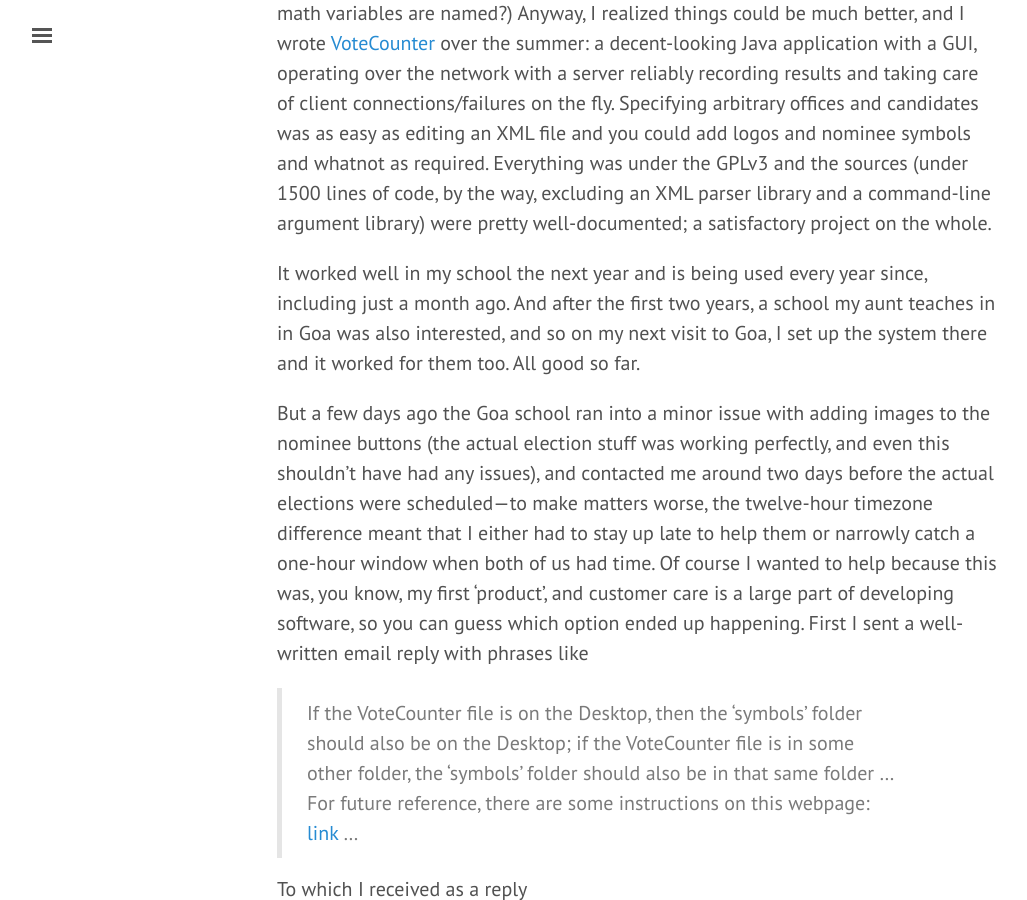
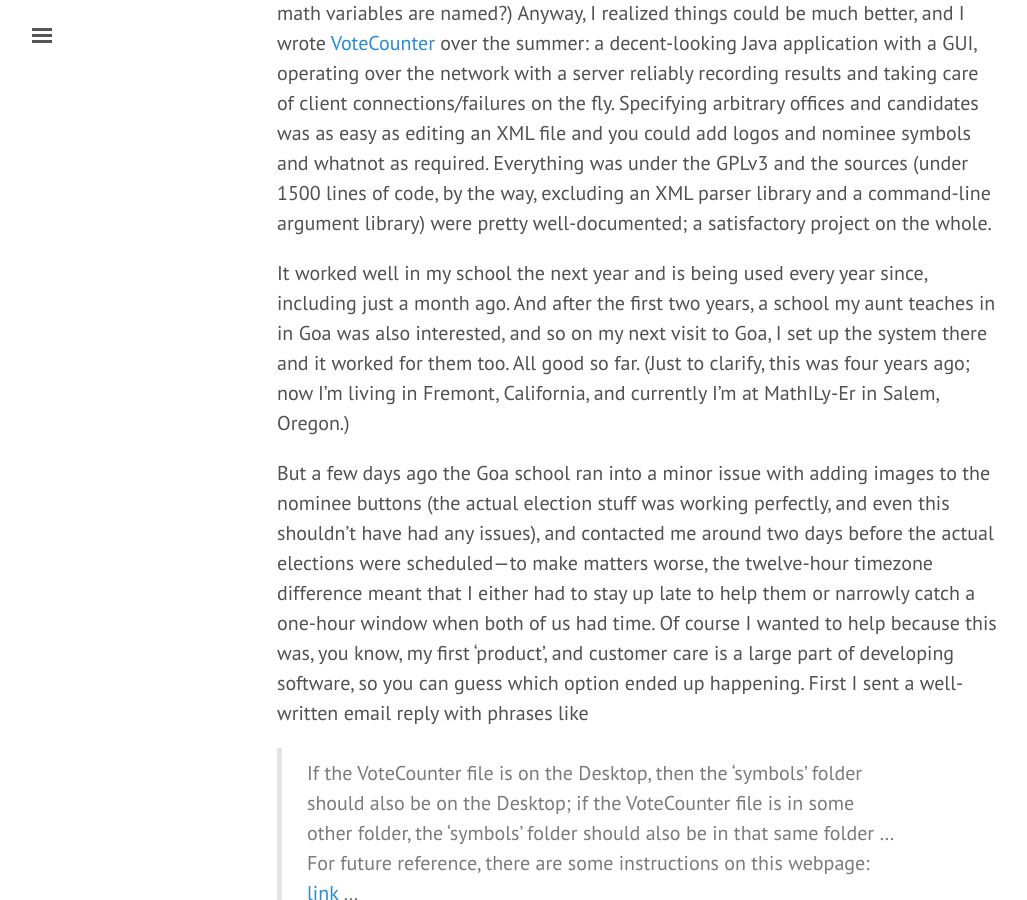
Before and after one commit to theshorttamperedclavier/theshorttamperedclavier.github.io, a Jekyll site: the page built from _posts/2017-07-10-customer-care.md, in a window 1280 px wide and 900 px high, scrolled down 736 px. Shown: the whole window, without its empty margins (3-1030 px from the left). Built offline with Jekyll 4.4.1, drawn with Linux system fonts in a browser that asks for light colours; nearby versions of some CDN libraries; some web fonts are replaced.

Commit message:
Clarify the 'timezone' in "Customer Care".

```diff
--- a/_posts/2017-07-10-customer-care.md
+++ b/_posts/2017-07-10-customer-care.md
@@ -37,6 +37,8 @@ It worked well in my school the next year and is being used every year since,
 including just a month ago. And after the first two years, a school my aunt
 teaches in in Goa was also interested, and so on my next visit to Goa, I set up
 the system there and it worked for them too. All good so far.
+(Just to clarify, this was four years ago; now I'm living in Fremont,
+California, and currently I'm at MathILy-Er in Salem, Oregon.)
 
 But a few days ago the Goa school ran into a minor issue with adding images to
 the nominee buttons (the actual election stuff was working perfectly, and even
```
